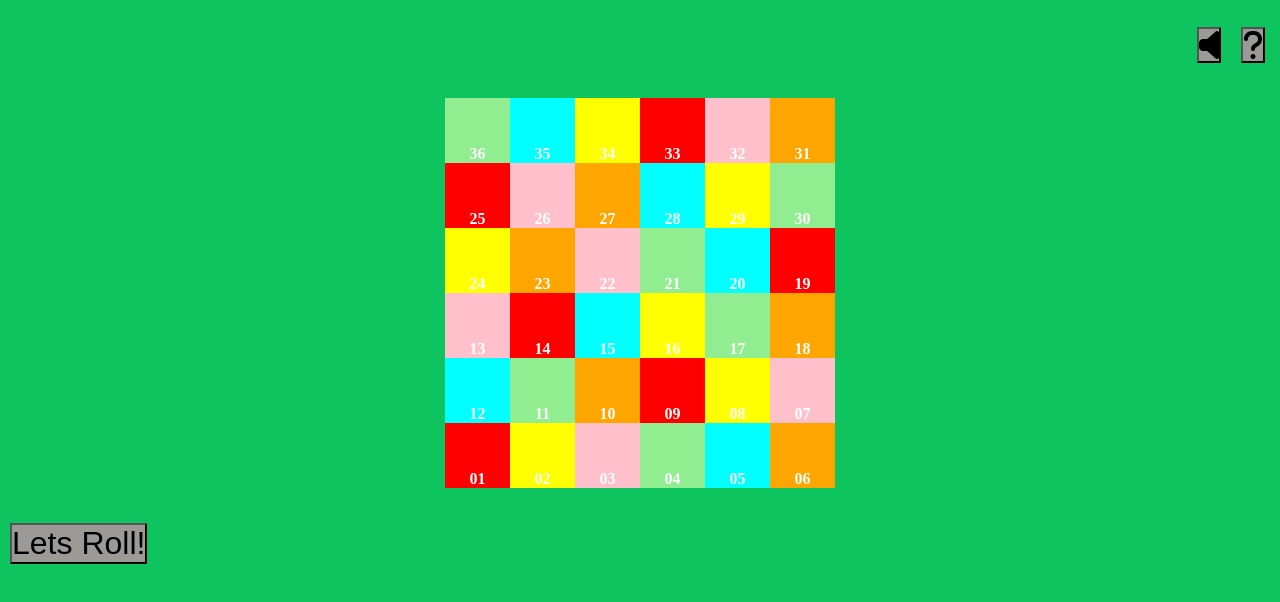
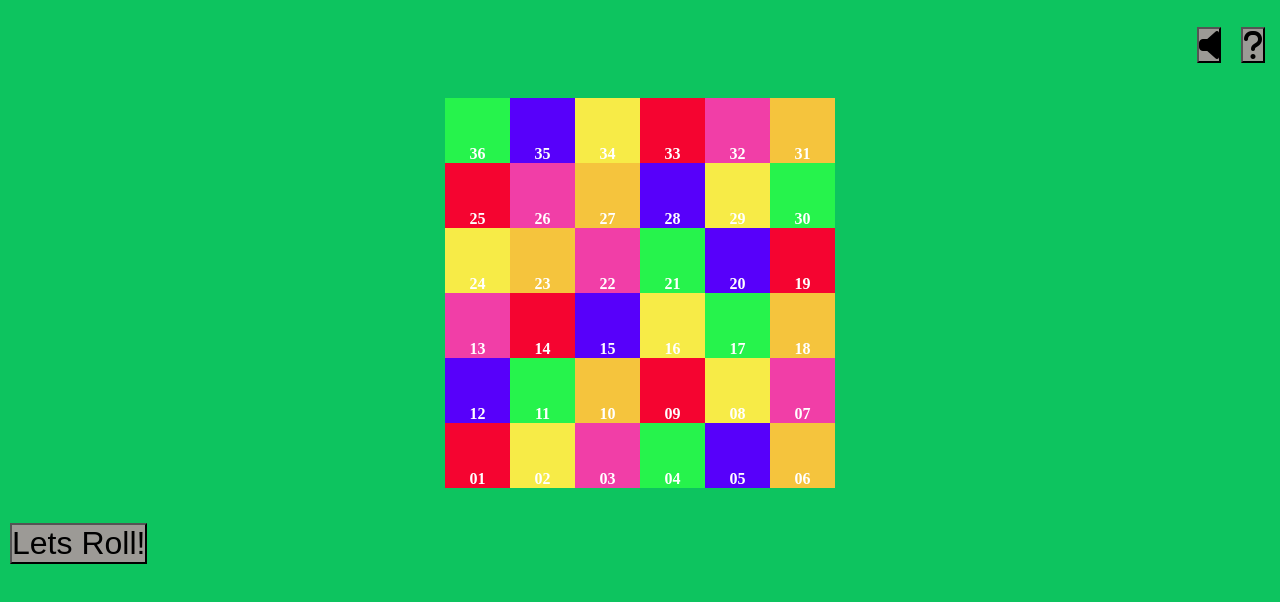
Before and after one commit to NatalieLockyer/snakes-and-ladders-game, a plain HTML site: page index.html in a window 1280 px wide. Shown: the part 70-672 px from the top of the page. Drawn offline with Linux system fonts and the light colour scheme; a web font is replaced by a local one.

Commit message:
Change colours in bgrid

```diff
--- a/assets/css/style.css
+++ b/assets/css/style.css
@@ -58,7 +58,7 @@ button {
 }
 
 .red-box {
-    background-color: red;
+    background-color: #f50430;
     width: 65px;
     height: 65px;
     text-align: center;
@@ -68,7 +68,7 @@ button {
 }
 
 .blue-box {
-    background-color: aqua;
+    background-color: #5700fa;
     width: 65px;
     height: 65px;
     display: flex;
@@ -77,7 +77,7 @@ button {
 }
 
 .green-box {
-    background-color: lightgreen;
+    background-color: #26f34c;
     width: 65px;
     height: 65px;
     display: flex;
@@ -86,7 +86,7 @@ button {
 }
 
 .pink-box {
-    background-color: pink;
+    background-color: #f13ea7;
     width: 65px;
     height: 65px;
     display: flex;
@@ -95,7 +95,7 @@ button {
 }
 
 .orange-box {
-    background-color: orange;
+    background-color: #f5c43d;
     width: 65px;
     height: 65px;
     display: flex;
@@ -104,7 +104,7 @@ button {
 }
 
 .yellow-box {
-    background-color: yellow;
+    background-color: #f7eb47;
     width: 65px;
     height: 65px;
     display: flex;
```
